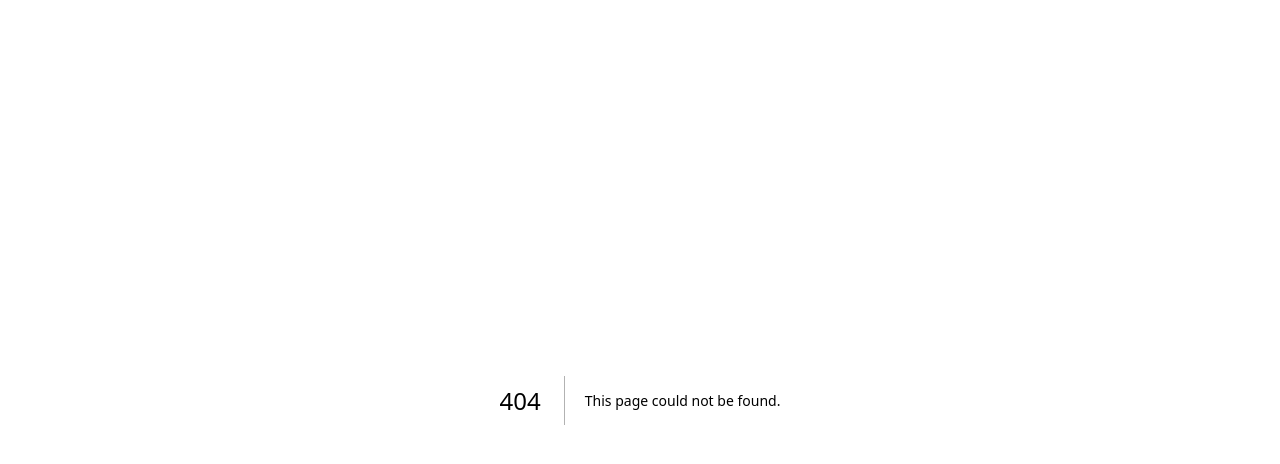
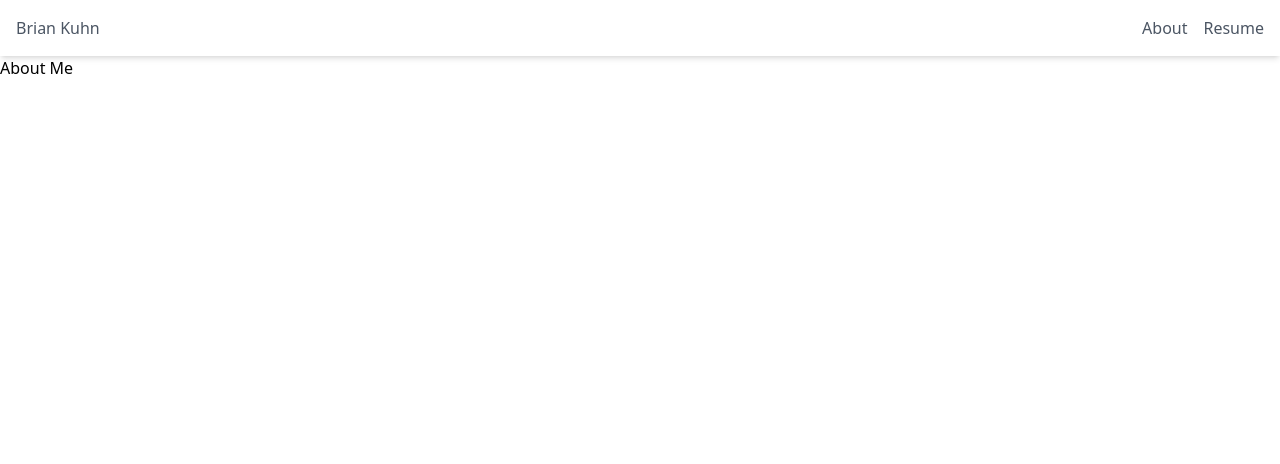
Before and after one commit to brianslab/portfolio, a Next.js app: page /about in a window 1280 px wide. Before the commit this address had no page. Shown: the top 464 px of the page. Built offline with nearby package versions, Linux system fonts and the light colour scheme.

Commit message:
lay framwork for other pages

```diff
--- a/pages/_document.tsx
+++ b/pages/_document.tsx
@@ -1,13 +1,26 @@
-import { Html, Head, Main, NextScript } from 'next/document'
+import { Html, Head, Main, NextScript } from 'next/document';
+import { Navbar } from '@/components';
+
+const pages = [
+  {
+    name: 'About',
+    link: '/about',
+  },
+  {
+    name: 'Resume',
+    link: '/resume',
+  },
+];
 
 export default function Document() {
   return (
-    <Html lang="en">
+    <Html lang='en'>
       <Head />
+      <Navbar home='Brian Kuhn' pages={pages} />
       <body>
         <Main />
         <NextScript />
       </body>
     </Html>
-  )
+  );
 }
--- /dev/null
+++ b/pages/about.tsx
@@ -0,0 +1,3 @@
+export default function About() {
+  return <div>About Me</div>;
+}
--- a/pages/index.tsx
+++ b/pages/index.tsx
@@ -1,16 +1,4 @@
-import { Navbar } from '@/components';
 import Head from 'next/head';
-
-const pages = [
-  {
-    name: 'About',
-    link: '/about',
-  },
-  {
-    name: 'Resume',
-    link: '/resume',
-  },
-];
 
 export default function Home() {
   return (
@@ -38,7 +26,6 @@ export default function Home() {
         />
         <link rel='manifest' href='/site.webmanifest' />
       </Head>
-      <Navbar home='Brian Kuhn' pages={pages} />
     </>
   );
 }
--- /dev/null
+++ b/pages/resume.tsx
@@ -0,0 +1,3 @@
+export default function Resume() {
+  return <div>Resume</div>;
+}
```
